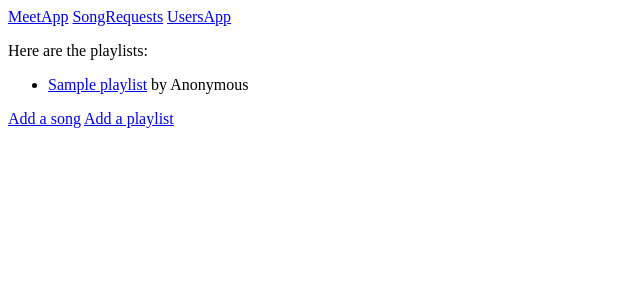
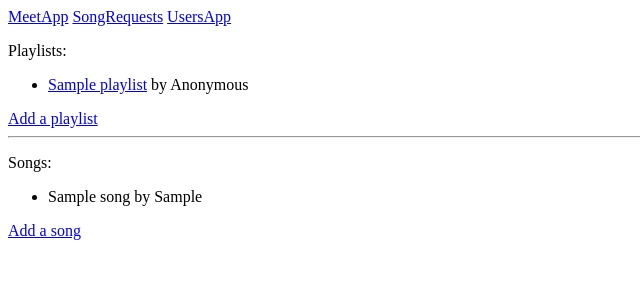
Before and after one commit to 8hub/MEET_APP, a Django app: page /song_request/ in a window 1280 px wide. Shown: the top 300 px of the page, without its empty margins (0-640 px from the left). Run offline with Django 5.2, Linux system fonts and the light colour scheme; tables that the repository leaves empty hold one stand-in row (values such as "Sample post"); parts of the project's set-up code (start-up, migrations or seed data) failed here and were passed over.

Commit message:
manage `Song` in `Playlist`

```diff
--- a/SongRequests/templates/SongRequests/index.html
+++ b/SongRequests/templates/SongRequests/index.html
@@ -5,20 +5,40 @@ Song requests
 
 
 {% block body %}
-<p>Here are the playlists:</p>
 {% if playlists %}
+<p>Playlists:</p>
     <ul class='playlist-list'>
         {% for playlist in playlists %}
             <li>
                 <a href="{% url 'SongRequests:playlist' playlist.id %}"> {{ playlist.title }}</a>
                 by {% if playlist.is_anonymous %} Anonymous {% else %} {{ playlist.created_by }} {% endif %}
+                {% if request.user == playlist.created_by %}
+                    <a href="{% url 'SongRequests:delete_playlist' playlist.id %}">Delete</a>
+                {% endif %}
             </li>
         {%endfor%}
     </ul>
 {% else %}
-<p> No playlists yet </p>
+<p>No playlists yet</p>
 {% endif %}
 
+<a href="{% url 'SongRequests:add_playlist' %}">Add a playlist</a>
+<hr>
+{% if songs %}
+    <p>Songs:</p>
+    <ul class='song-list'>
+        {% for song in songs %}
+            <li>
+                {{ song.title }}
+                by {{ song.artist }}
+                {% if song.added_by == request.user %}
+                    <a href="{% url 'SongRequests:delete_song' song.id %}">Delete</a>
+                {% endif %}
+            </li>
+        {%endfor%}
+    </ul>
+{% else %}
+<p>No songs yet</p>
+{% endif %}
 <a href="{% url 'SongRequests:add_song' %}">Add a song</a>
-<a href="{% url 'SongRequests:add_playlist' %}">Add a playlist</a>
 {% endblock body %}
--- a/SongRequests/templates/SongRequests/playlist.html
+++ b/SongRequests/templates/SongRequests/playlist.html
@@ -6,10 +6,11 @@
     <h3>{{playlist.title}}</h3>
     <ul>
         {% for song in playlist.songs.all %}
-            <li>{{ song.title }} - {{ song.artist }}</li>
-            {% if song.added_by == logged_in_user %}
+            <li>{{ song.title }} - {{ song.artist }}
+            {% if song.added_by == logged_in_user or logged_in_user == playlist.created_by %}
                 <a href="{% url 'SongRequests:remove_song_from_playlist' playlist.id song.id %}">Remove song</a>
             {% endif %}
+            </li>
         {% empty %}
             <li>No songs in the playlist.</li>
         {% endfor %}
--- a/SongRequests/urls.py
+++ b/SongRequests/urls.py
@@ -4,10 +4,11 @@ from . import views
 app_name = "SongRequests"
 urlpatterns = [
     path("", views.index, name="index"),
+    path("song/<int:song_id>/delete", views.delete_song, name="delete_song"),
     path("add_song", views.add_song, name="add_song"),
     path("add_playlist", views.add_playlist, name="add_playlist"),
     path("playlist/<int:playlist_id>", views.playlist, name="playlist"),
-    path("playlist/<int:playlist_id>/song/<int:song_id>/delete", views.delete_song, name="delete_song"),
+    path("playlist/<int:playlist_id>/delete", views.delete_playlist, name="delete_playlist"),
     path("playlist/<int:playlist_id>/remove_song/<int:song_id>", views.remove_song_from_playlist, name="remove_song_from_playlist"),
     path("playlist/<int:playlist_id>/add_song", views.add_song_to_playlist, name="add_song_to_playlist"),
 ]
--- a/SongRequests/views.py
+++ b/SongRequests/views.py
@@ -11,8 +11,10 @@ from django.shortcuts import get_object_or_404
 
 def index(request):
     playlists = Playlist.objects.all()
+    songs = Song.objects.all()
     return render(request, "SongRequests/index.html", {
-        "playlists": playlists
+        "playlists": playlists,
+        "songs": songs,
     })
 
 
@@ -103,6 +105,21 @@ def add_playlist(request):
 
 
 @login_required(login_url="/users/login")
+def delete_playlist(request, playlist_id):
+    try:
+        playlist = Playlist.objects.get(id=playlist_id)
+    except ObjectDoesNotExist:
+        messages.error(request, f"Playlist id {playlist_id} does not exist")
+        return HttpResponseRedirect(reverse("SongRequests:index"))
+    if playlist.created_by != request.user:
+        messages.error(request, "You can only delete playlist you added")
+        return HttpResponseRedirect(reverse("SongRequests:index"))
+    playlist.delete()
+    messages.info(request, "Playlist deleted succesfully")
+    return HttpResponseRedirect(reverse("SongRequests:index"))
+
+
+@login_required(login_url="/users/login")
 def delete_song(request, song_id):
     try:
         song = Song.objects.get(pk=song_id)
```
Also changed, not shown: todo.md (+7 -5 lines).
